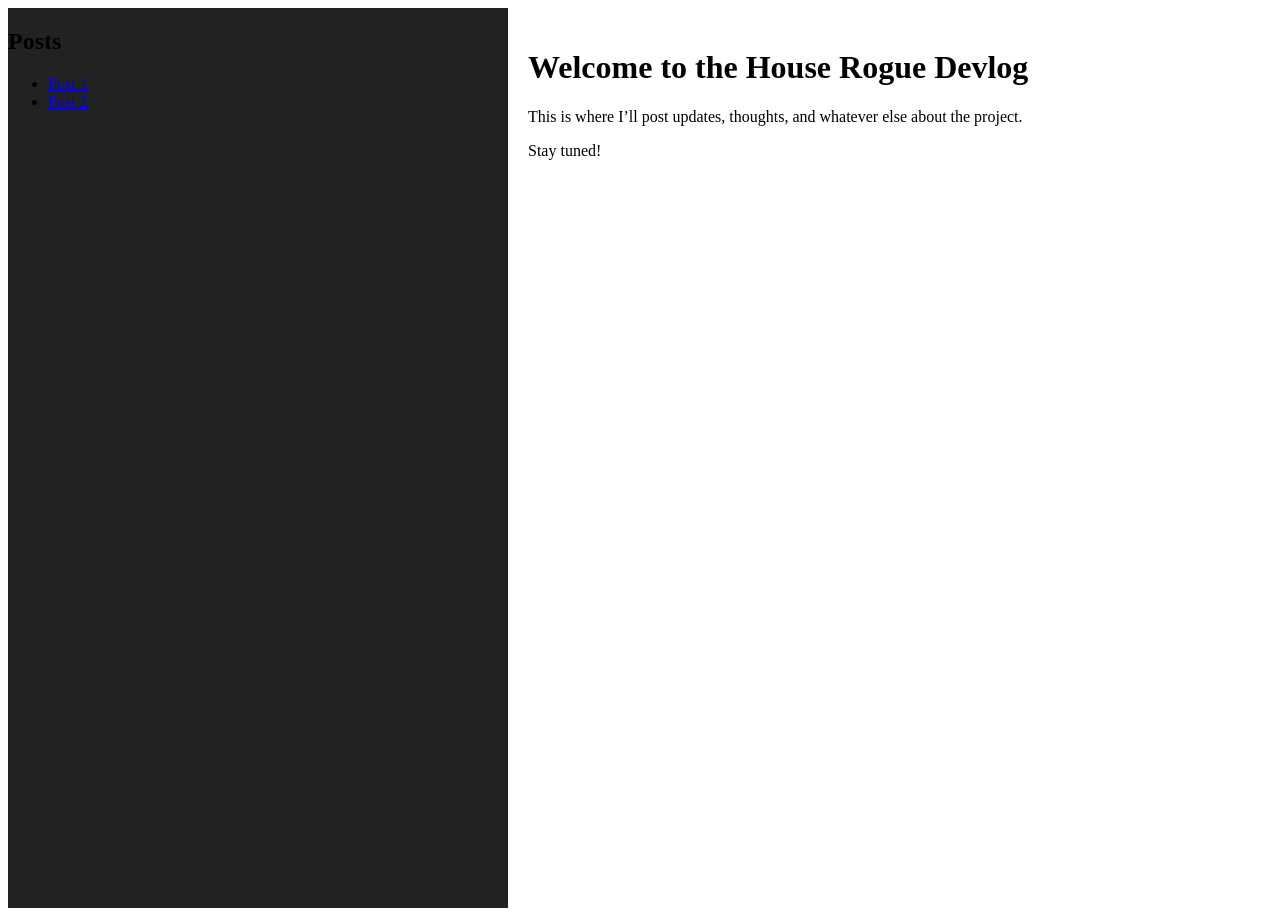
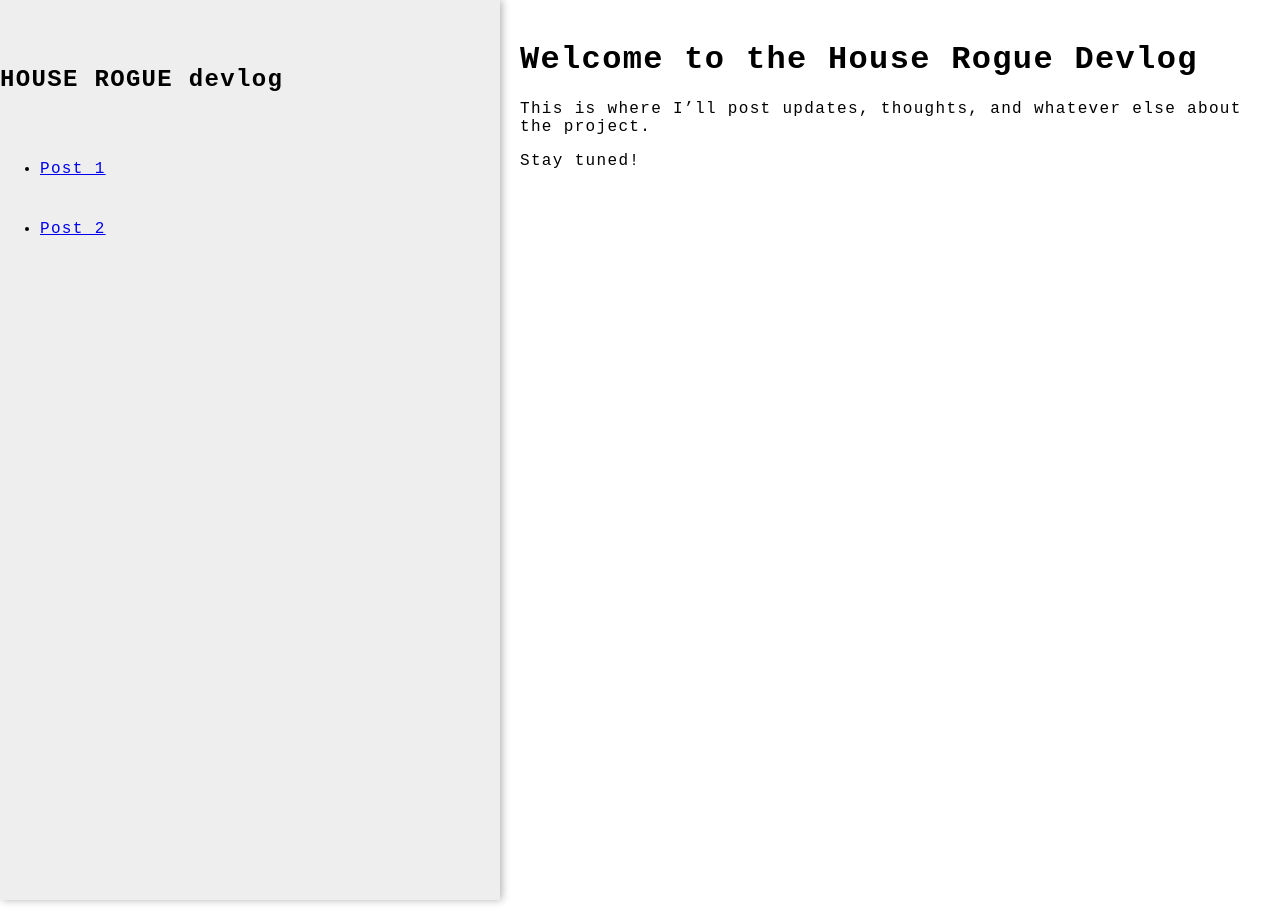
Before and after one commit to HouseRogue/houserogue.devlog, a Jekyll site: the page built from index.md, in a window 1280 px wide. Built offline with Jekyll 4.4.1, drawn with Linux system fonts in a browser that asks for light colours; some web fonts are replaced.

Commit message:
some sidebar functionality

```diff
--- a/_includes/sidebar.html
+++ b/_includes/sidebar.html
@@ -1,5 +1,5 @@
 <div class="sidebar">
-  <h2>Posts</h2>
+  <h2>HOUSE ROGUE devlog</h2>
   <ul>
     <li><a href="/posts/post1.html">Post 1</a></li>
     <li><a href="/posts/post2.html">Post 2</a></li>
--- a/_layouts/default.html
+++ b/_layouts/default.html
@@ -5,6 +5,7 @@
   <title>{{ page.title }}</title>
   <meta name="description" content="House Rogue devlog" />
   <link rel="stylesheet" href="{{ '/style.css' | relative_url }}" />
+  <link href="https://fonts.googleapis.com/css2?family=Cascadia+Code&display=swap" rel="stylesheet">
 </head>
 <body>
   <div class="container">
--- a/style.css
+++ b/style.css
@@ -1,3 +1,8 @@
+body{
+  font-family: 'Cascadia Code', monospace; letter-spacing: 1pt;
+  padding: 0; margin: 0;
+}
+
 .container {
   display: grid;
   grid-template-columns: 500px 1fr;
@@ -5,16 +10,21 @@
 }
 
 .sidebar {
-  background-color: #222; /* whatever */
+  background-color: #eeeeee; /* whatever */
   height: 100vh;
   overflow-y: auto; /* scroll if content too tall */
+  box-shadow: 2px 0 8px rgba(0, 0, 0, 0.3);
+}.sidebar h2{
+  width: 100%; height: 120px;
+  align-content: center;
+}.sidebar li{
+  width: 100%; height: 60px;
 }
 
 .main-content {
   padding: 20px;
   overflow-y: auto;
 }
-
 
 
 @media (max-width: 800px) {
```
